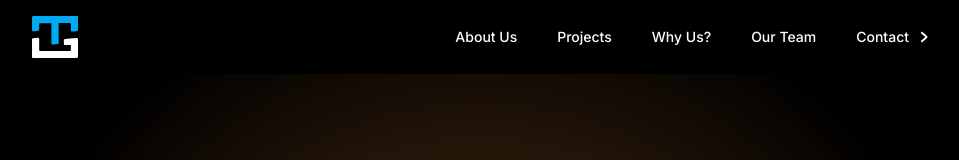
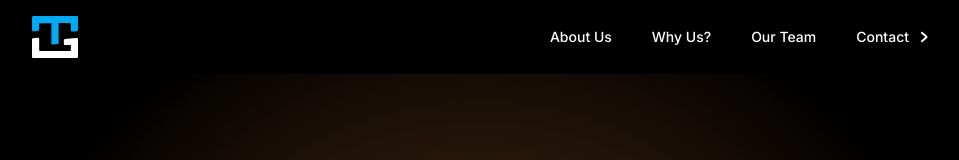
Before and after one commit to NuTamid/tamid-tech-site, a Next.js app: page / in a window 1280 px wide. Shown: the top 160 px of the page, without its empty margins (160-1119 px from the left). Built offline with nearby package versions, Linux system fonts and the light colour scheme.

Commit message:
hold projects page

```diff
--- a/src/components/Navbar.tsx
+++ b/src/components/Navbar.tsx
@@ -83,13 +83,13 @@ const Navbar = () => {
                 >
                   About Us
                 </Link>
-                <Link
+                {/* <Link
                   href="/projects"
                   onClick={closeMenu}
                   className="block px-4 py-2 text-gray-800 hover:bg-gray-100"
                 >
                   Projects
-                </Link>
+                </Link> */}
                 <Link
                   href="/why-us"
                   onClick={closeMenu}
@@ -122,11 +122,11 @@ const Navbar = () => {
                 <span className="link linkUnderline linkUnderlineBlack py-2">About Us</span>
               </Link>
             </li>
-            <li>
+            {/* <li>
               <Link href="/projects" className="hover:text-[#00B3FF] duration-[0.2s]">
                 <span className="link linkUnderline linkUnderlineBlack py-2">Projects</span>
               </Link>
-            </li>
+            </li> */}
             <li>
               <Link href="/why-us" className="hover:text-[#00B3FF] duration-[0.2s]">
                 <span className="link linkUnderline linkUnderlineBlack py-2">Why Us?</span>
```
